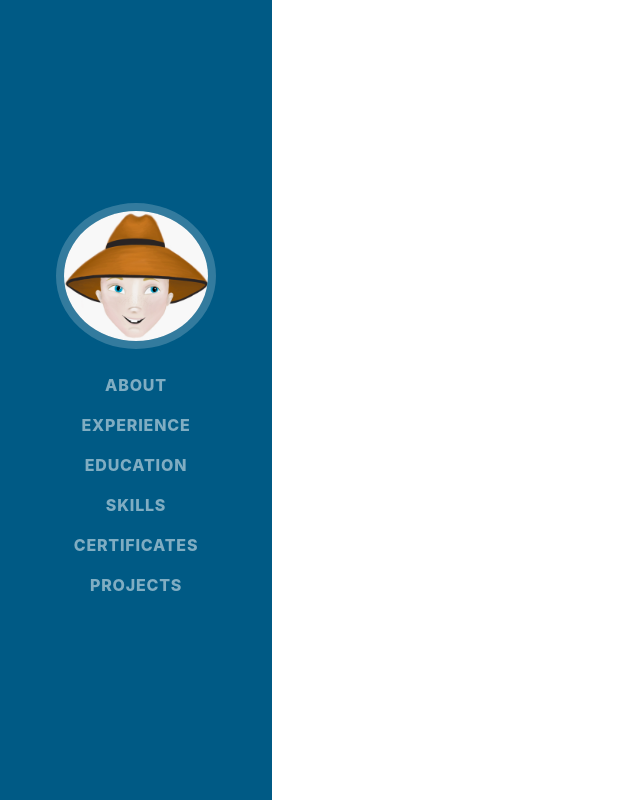
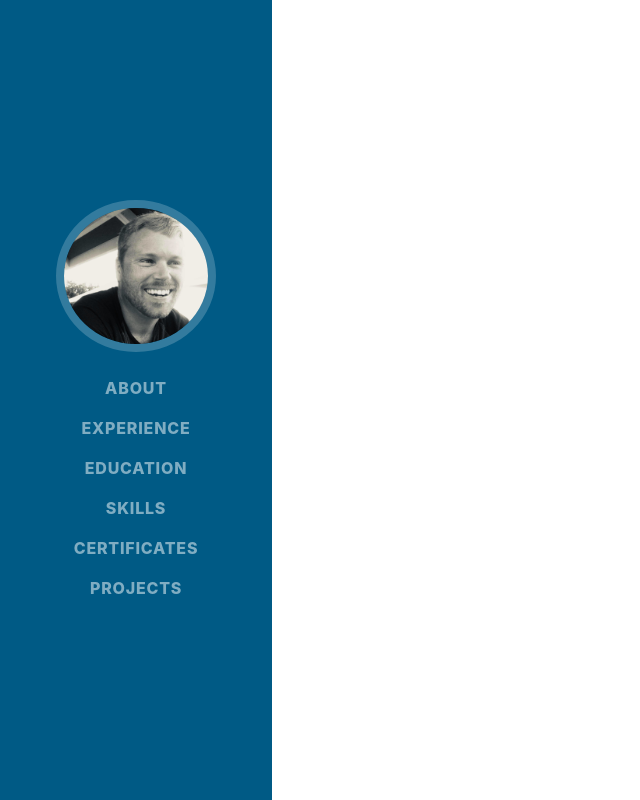
Before and after one commit to cfc603/trevor_watson, a Django app: template home/templates/home/base.html in a window 1280 px wide. Shown: the whole page, without its empty margins (0-640 px from the left). Run offline with Django 3.2, Linux system fonts and the light colour scheme; the template is opened without the code that fills it, so the values that code supplies are empty; some libraries are stand-ins or nearby versions; some web fonts are replaced.

Commit message:
new profile pic

```diff
--- a/trevor_watson/templates/base.html
+++ b/trevor_watson/templates/base.html
@@ -37,7 +37,7 @@
         <a class="navbar-brand js-scroll-trigger" href="{% url 'home:landing' %}#page-top">
             <span class="d-block d-lg-none">Trevor Watson</span>
             <span class="d-none d-lg-block">
-                <img class="img-fluid img-profile rounded-circle mx-auto mb-2" src="{% static "home/img/profile.jpg" %}" alt="">
+                <img class="img-fluid img-profile rounded-circle mx-auto mb-2" src="{% static "home/img/profile_20201016.jpg" %}" alt="">
             </span>
         </a>
         <button class="navbar-toggler" type="button" data-toggle="collapse" data-target="#navbarSupportedContent" aria-controls="navbarSupportedContent" aria-expanded="false" aria-label="Toggle navigation">
```
Also changed, not shown: home/static/home/img/profile.jpg (deleted), home/static/home/img/profile_20201016.jpg (added).
